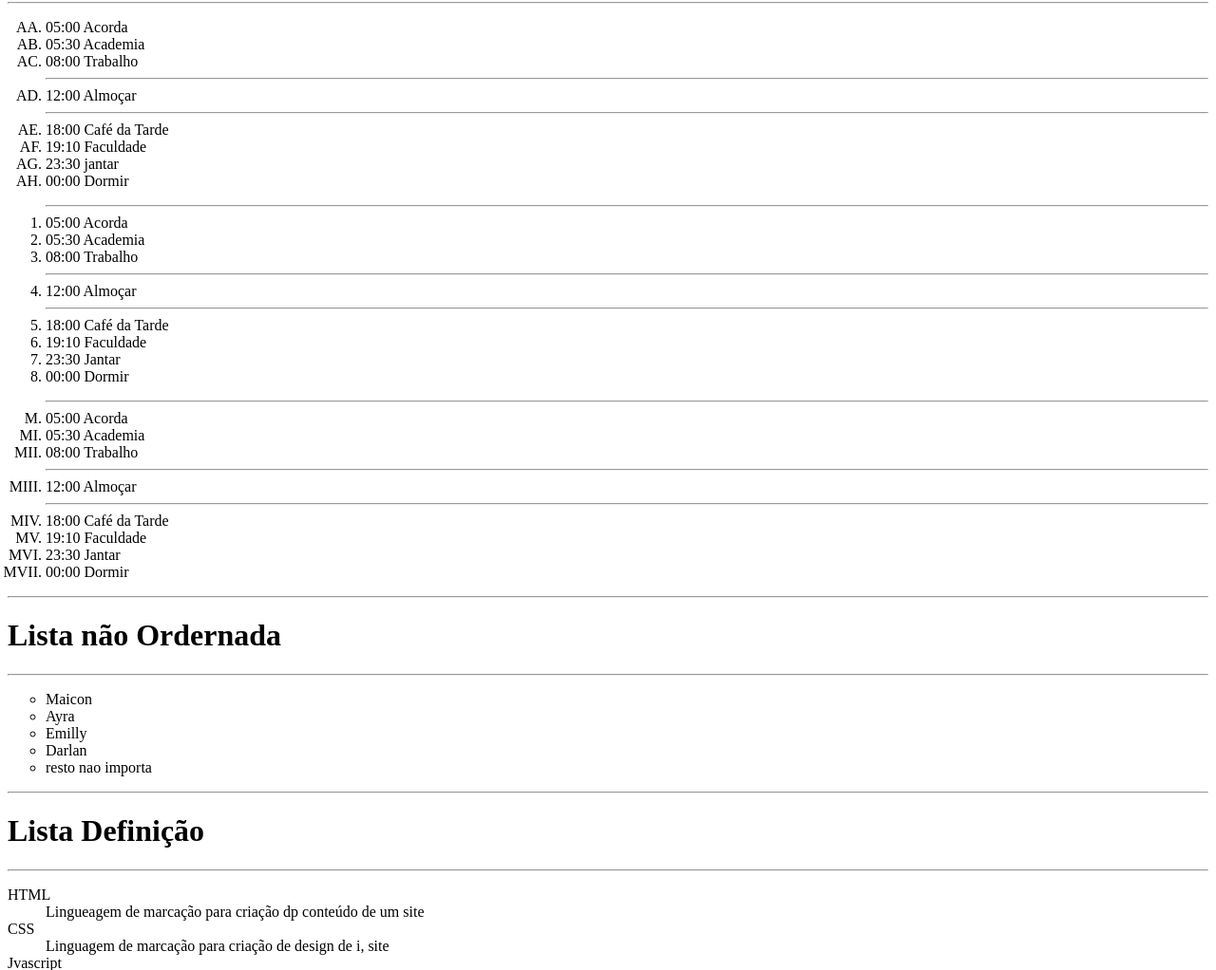
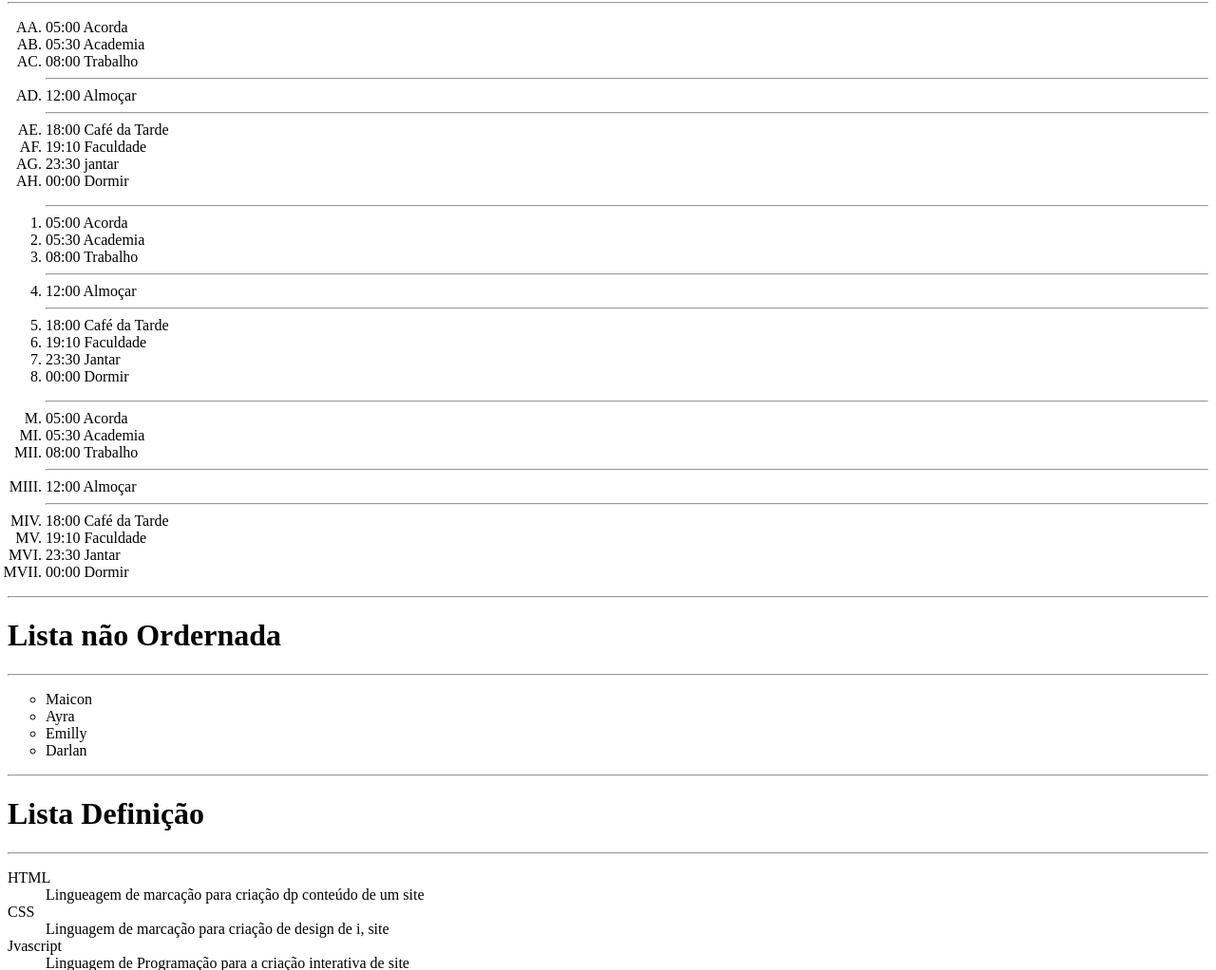
Before and after one commit to Maicon787/CSW-SI1N, a plain HTML site: page Aula - 06/idex.html in a window 1280 px wide. Shown: the part 78-1100 px from the top of the page at 95% size. Drawn offline with Linux system fonts and the light colour scheme.

Commit message:
Update idex.html

```diff
--- a/Aula - 06/idex.html
+++ b/Aula - 06/idex.html
@@ -62,7 +62,6 @@
         <li>Ayra</li>
         <li>Emilly</li>
         <li>Darlan</li>
-        <li>resto nao importa</li>
     </ul>
     <hr>
     <h1>Lista Definição</h1>
```
